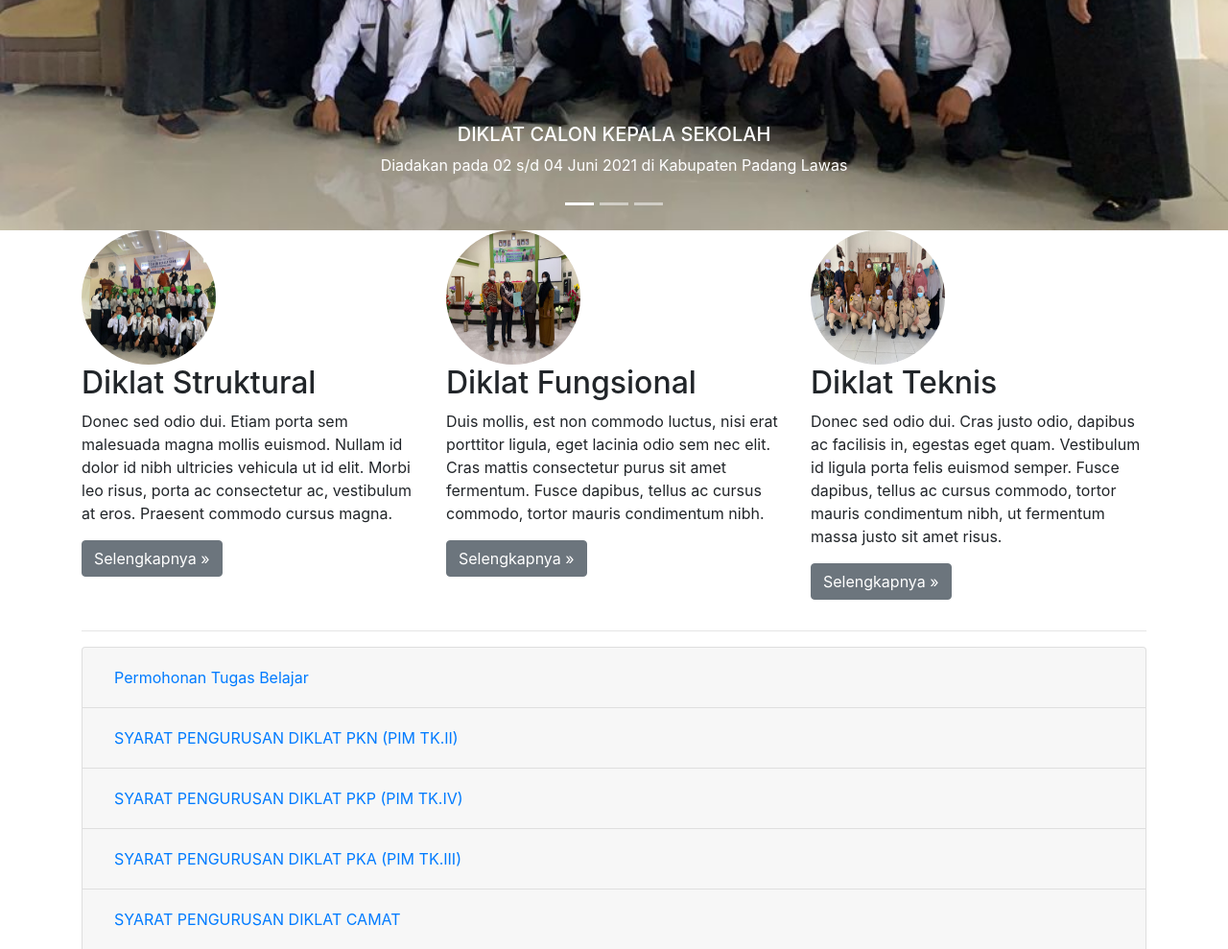
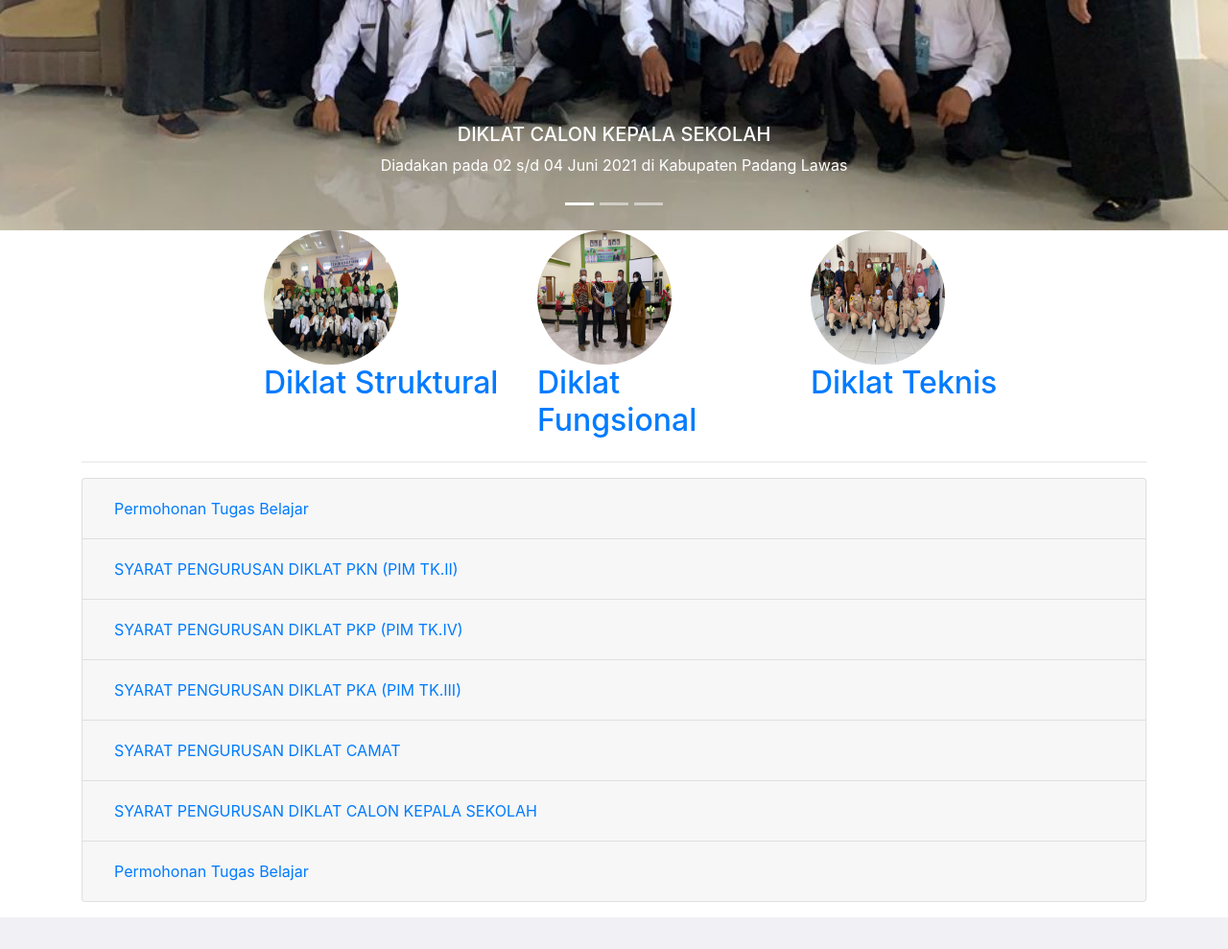
Before and after one commit to putrapratamanst/sidik, a Yii app: template views/site/index.php in a window 1280 px wide. Shown: the part 766-1755 px from the top of the page at 96% size. After the commit the page ends 1722 px from the top, so only its background shows below. Run offline with PHP 8.4 and a stand-in for Yii, Linux system fonts and the light colour scheme; the template is opened without the code that fills it, so the values that code supplies are empty; some libraries are stand-ins or nearby versions.

Commit message:
selengkapnya

```diff
--- a/views/site/index.php
+++ b/views/site/index.php
@@ -95,28 +95,30 @@
 
             <!-- Three columns of text below the carousel -->
             <div class="row">
-                <div class="col-lg-4">
+                <div class="col-md-2">
+                </div>
+                <div class="col-lg-3">
+                    <a href="/peserta/list?type=struktural">
                         <img class="rounded-circle" src="<?= Yii::$app->request->baseUrl ?>/image/4.jpeg" alt="Generic placeholder image" width="140" height="140">
                         <h2>Diklat Struktural</h2>
-                    <p>Donec sed odio dui. Etiam porta sem malesuada magna mollis euismod. Nullam id dolor id nibh ultricies vehicula ut id elit. Morbi leo risus, porta ac consectetur ac, vestibulum at eros. Praesent commodo cursus magna.</p>
-                    <p><a class="btn btn-secondary" href="/peserta/list?type=struktural" role="button">Selengkapnya »</a></p>
+                    </a>
                 </div><!-- /.col-lg-4 -->
-                <div class="col-lg-4">
+                <div class="col-lg-3">
+                    <a href="/peserta/list?type=fungsional">
                         <img class="rounded-circle" src="<?= Yii::$app->request->baseUrl ?>/image/5.jpeg" alt="Generic placeholder image" width="140" height="140">
                         <h2>Diklat Fungsional</h2>
-                    <p>Duis mollis, est non commodo luctus, nisi erat porttitor ligula, eget lacinia odio sem nec elit. Cras mattis consectetur purus sit amet fermentum. Fusce dapibus, tellus ac cursus commodo, tortor mauris condimentum nibh.</p>
-                    <p><a class="btn btn-secondary" href="/peserta/list?type=fungsional" role="button">Selengkapnya »</a></p>
+                    </a>
                 </div><!-- /.col-lg-4 -->
-                <div class="col-lg-4">
+                <div class="col-lg-3">
+                    <a href="/peserta/list?type=teknis">
                         <img class="rounded-circle" src="<?= Yii::$app->request->baseUrl ?>/image/6.jpeg" alt="Generic placeholder image" width="140" height="140">
                         <h2>Diklat Teknis</h2>
-                    <p>Donec sed odio dui. Cras justo odio, dapibus ac facilisis in, egestas eget quam. Vestibulum id ligula porta felis euismod semper. Fusce dapibus, tellus ac cursus commodo, tortor mauris condimentum nibh, ut fermentum massa justo sit amet risus.</p>
-                    <p><a class="btn btn-secondary" href="/peserta/list?type=teknis" role="button">Selengkapnya »</a></p>
+                    </a>
                 </div><!-- /.col-lg-4 -->
+                <div class="col-md-2">
+                </div>
+
             </div><!-- /.row -->
-
-
-
 
             <hr>
 
```
Lines whose indentation alone changed are shown as unchanged.
